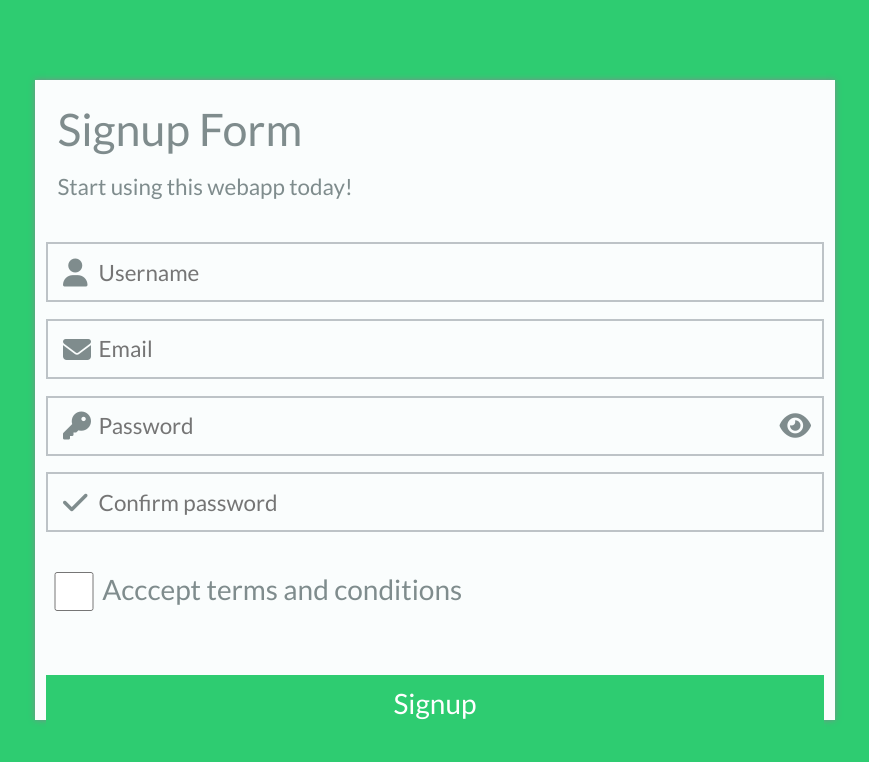
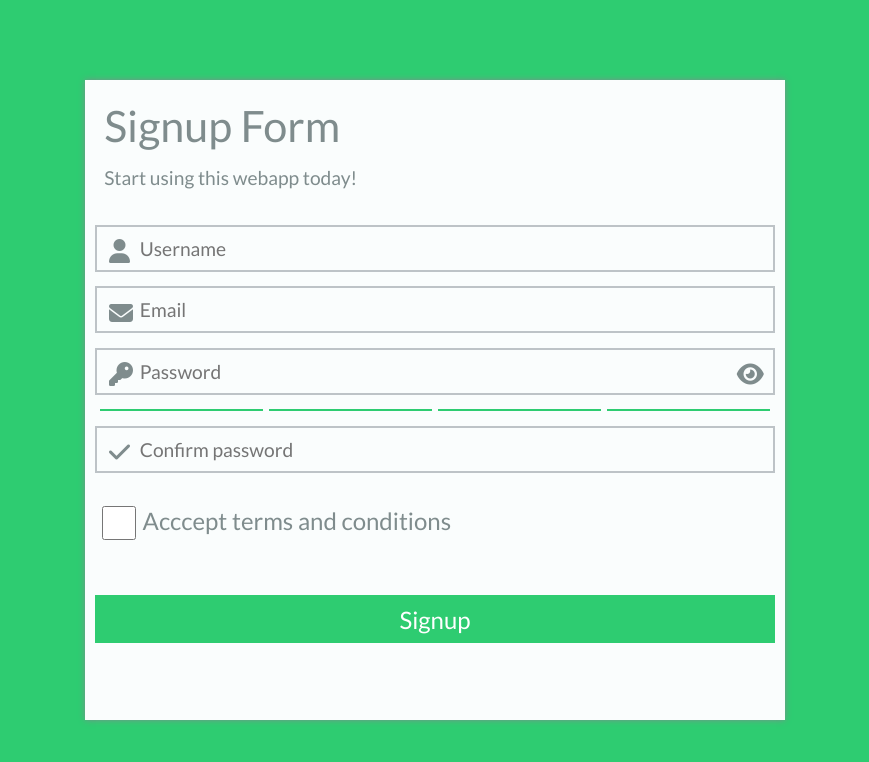
Before and after one commit to skupson/vue-web-form, a Vue app: page / in a window 1280 px wide. Shown: the top 762 px of the page, without its empty margins (205-1074 px from the left). Built offline with nearby package versions, Linux system fonts and the light colour scheme.

Commit message:
Final design changes, added password strength indicator

```diff
--- a/public/index.html
+++ b/public/index.html
@@ -9,7 +9,7 @@
       src="https://kit.fontawesome.com/0f0d547e55.js"
       crossorigin="anonymous"
     ></script>
-    <title><%= htmlWebpackPlugin.options.title %></title>
+    <title>Signup Form | Register your account today!</title>
   </head>
   <body>
     <noscript>
--- a/src/assets/css/style.css
+++ b/src/assets/css/style.css
@@ -28,7 +28,7 @@ body {
 
 #app {
   width: 90vw;
-  height: 90vh;
+  height: 80vh;
   top: 50%;
   left: 50%;
   transform: translate(-50%, -50%);
@@ -39,7 +39,7 @@ body {
 }
 
 h1 {
-  font-size: 1.6rem;
+  font-size: 1.8rem;
   text-align: left;
   color: var(--text-color);
   font-weight: 400;
@@ -92,7 +92,7 @@ form input {
   width: 100%;
   height: 1.4rem;
   font-size: 0.8rem;
-  padding: 0.3rem;
+  padding: 0.2rem;
   padding-left: 1.8rem;
   transition: 0.6s;
   background: var(--secondary-color);
@@ -113,8 +113,30 @@ input[type="checkbox"] {
   width: 2rem;
 }
 
+input[type="checkbox"]:hover {
+  cursor: pointer;
+}
+
 .input.terms {
   margin-top: 1rem;
+}
+
+.password-strength {
+  display: flex;
+  flex-direction: row;
+  justify-content: space-evenly;
+}
+
+.password-srength-indicator {
+  width: 24%;
+  height: 2px;
+  background: var(--primary-color);
+}
+
+.password-srength-indicator.indicator-weak {
+  width: 24%;
+  height: 2px;
+  background: var(--outline-color);
 }
 
 button {
@@ -125,6 +147,10 @@ button {
   font-size: 1rem;
   background: var(--primary-color);
   border: 0;
+}
+
+button:hover {
+  cursor: pointer;
 }
 
 .warning {
@@ -152,12 +178,12 @@ button {
 @media only screen and (min-width: 992px) {
   html,
   body {
-    font-size: 28px;
+    font-size: 24px;
   }
 }
 
 @media only screen and (min-width: 1200px) {
   #app {
-    max-width: 800px;
+    max-width: 700px;
   }
 }
--- a/src/components/SignupForm.vue
+++ b/src/components/SignupForm.vue
@@ -12,13 +12,28 @@
     </div>
     <div class="input">
       <i class="fas fa-key"></i>
-      <i class="fas fa-eye show-password"></i>
+      <i
+        class="fas fa-eye show-password"
+        v-on:click="toggleShowPassword"
+        v-if="!showPassword"
+      ></i>
+      <i
+        class="fas fa-eye-slash show-password"
+        v-on:click="toggleShowPassword"
+        v-if="showPassword"
+      ></i>
       <input
         type="password"
         placeholder="Password"
         required
         v-model="password"
       />
+    </div>
+    <div class="input password-strength">
+      <div class="password-srength-indicator"></div>
+      <div class="password-srength-indicator"></div>
+      <div class="password-srength-indicator"></div>
+      <div class="password-srength-indicator"></div>
     </div>
     <div class="input">
       <i class="fas fa-check"></i>
@@ -48,7 +63,13 @@ export default {
       confirmPassword: "",
       role: "",
       terms: false,
+      showPassword: false,
     };
+  },
+  methods: {
+    toggleShowPassword() {
+      this.showPassword = !this.showPassword;
+    },
   },
 };
 </script>
```
Also changed, not shown: 1 other file (tests, documents, lock files or other folders).
